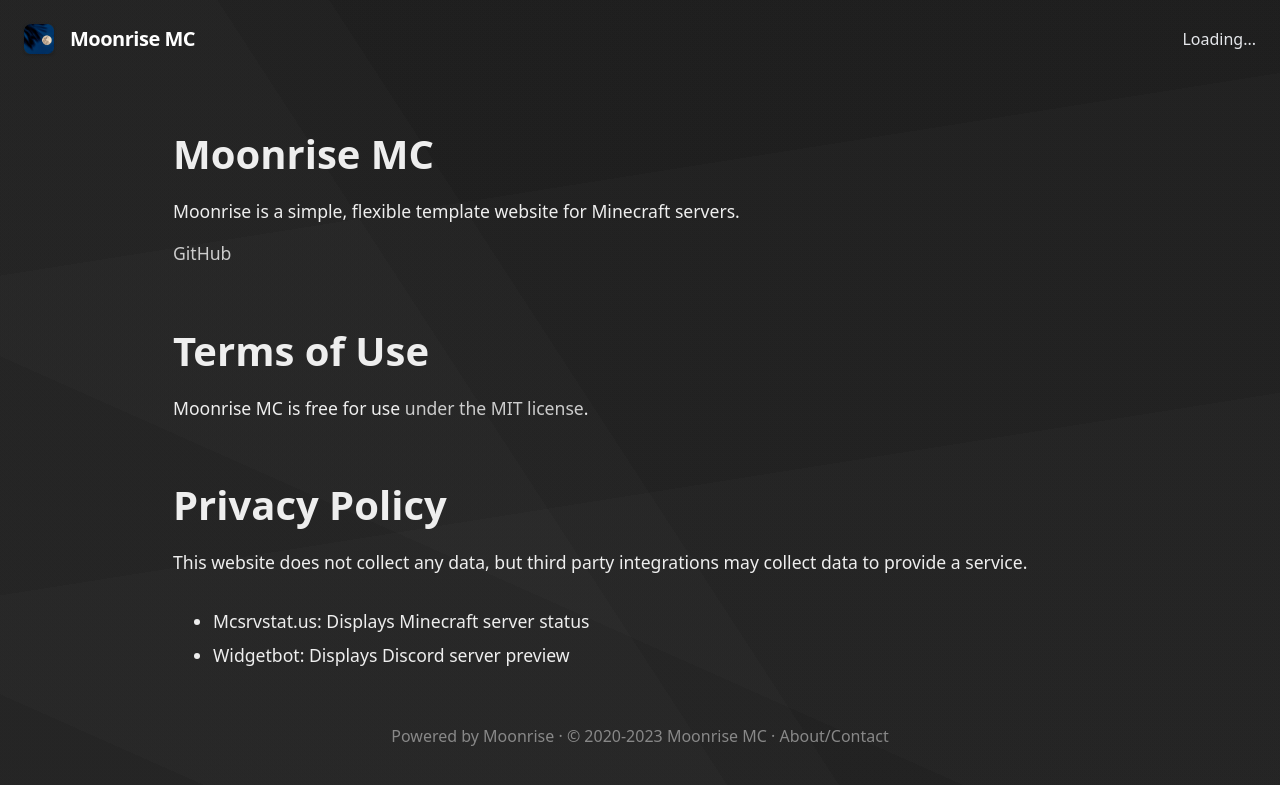
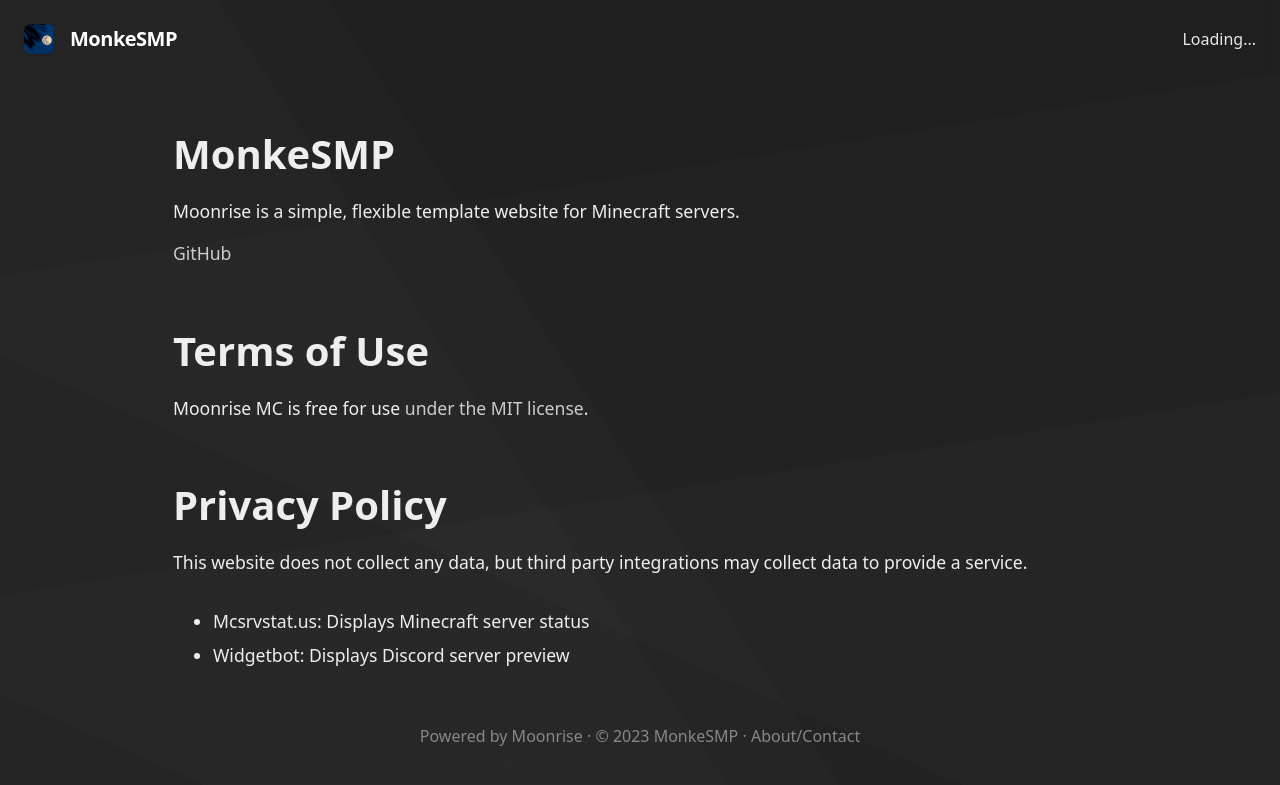
Before and after one commit to mr-cat-sudo/MonkeSMP, a Jekyll site: the page built from docs/about.md, in a window 1280 px wide. Shown: the top 785 px of the page. Built offline with Jekyll 4.4.1, drawn with Linux system fonts in a browser that asks for light colours; our own code applies the rules of GitHub Pages for plain Markdown files.

Commit message:
Update _config.yml

```diff
--- a/docs/_config.yml
+++ b/docs/_config.yml
@@ -1,26 +1,26 @@
 # Set this website's info
 # Change "coffeebank" to your GitHub username
 # Change "moonrise" to your repository name
-url: "https://coffeebank.github.io"
-baseurl: "/moonrise"
+url: "https://mr-cat-sudo.github.io"
+baseurl: "/MonkeSMP"
 siteIcon: /media/android-chrome-192x192.png
-siteYear: 2020
+siteYear: 2023
 siteFooterlink: /about
 showinSearchEngines: true
 # googleAnalyticsID: (uncomment to use)
 
 
 # Set basic server info
-serverName: Moonrise MC
-serverDescription: A Minecraft server where we have lots of fun!
-serverIP: 31.41.59.26:5358
+serverName: MonkeSMP
+serverDescription: A semi-vanilla experience
+serverIP: play.monkesmp.com
 useBedrockForOnlineStatus: false
 
 
 # Discord information
-discordInvite: https://discord.gg/minecraft
-discordServerID: 299881420891881473
-discordChannelID: 450428756855750666
+discordInvite: https://discord.gg/ATqPKDG6N6
+discordServerID: 1138175092195590144
+discordChannelID: 1138175093730709596
 
 
 # # Navbar Links at the top of the page (uncomment "siteNav" to use)
```
